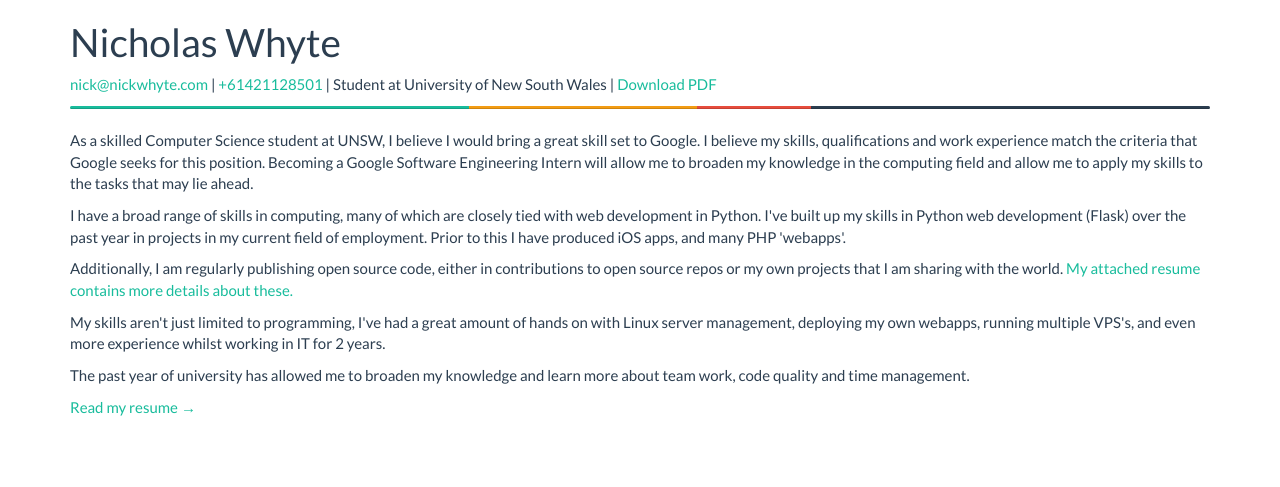
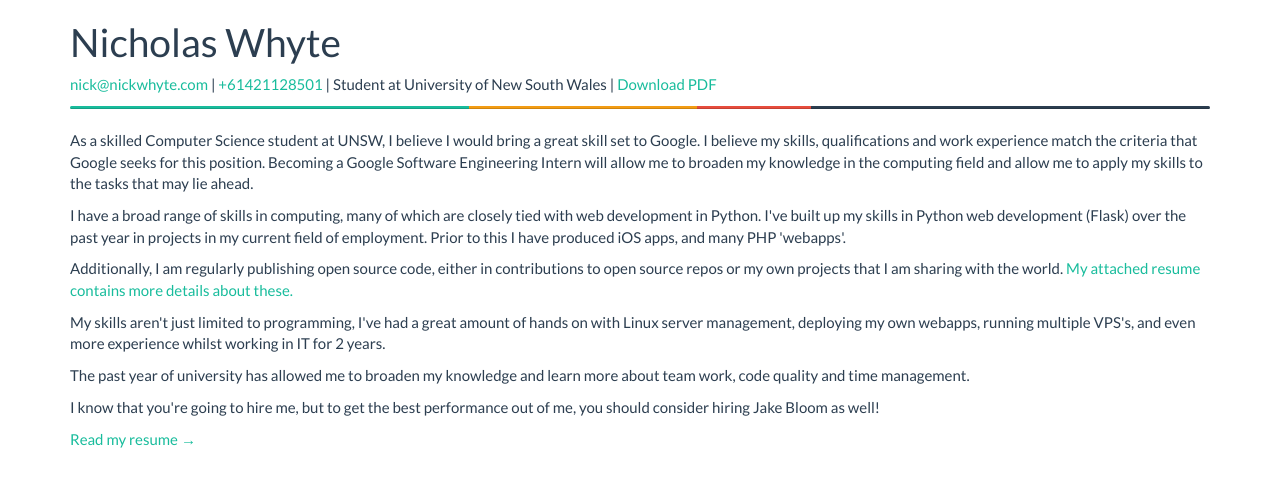
Before and after one commit to nickw444/nickw444.github.io, a Jekyll site: the page resume/cover_google_intern.html, which Jekyll copies as it is, in a window 1280 px wide. Shown: the top 487 px of the page. Built offline with Jekyll 4.4.1, drawn with Linux system fonts in a browser that asks for light colours.

Commit message:
Added Jake s changes

```diff
--- a/resume/cover_google_intern.html
+++ b/resume/cover_google_intern.html
@@ -63,6 +63,10 @@
             <p>
                 The past year of university has allowed me to broaden my knowledge and learn more about team work, code quality and time management.
             </p>
+
+	    <p>
+		I know that you're going to hire me, but to get the best performance out of me, you should consider hiring Jake Bloom as well!
+	    </p>
             <a href="index.html">Read my resume &rarr;</a>
         </div>
         <script type="text/javascript">
```
